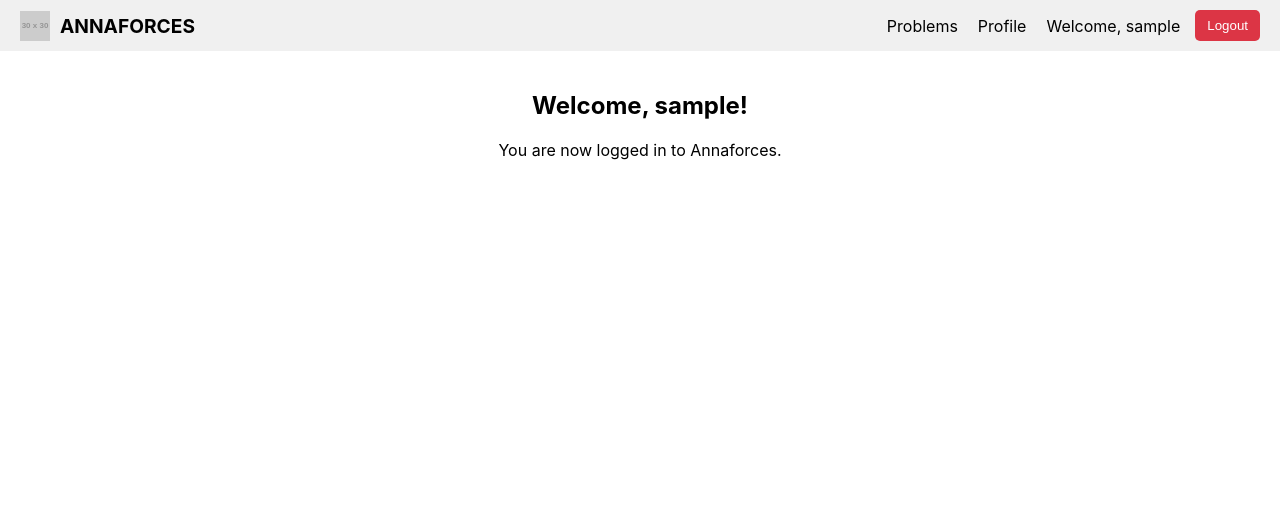
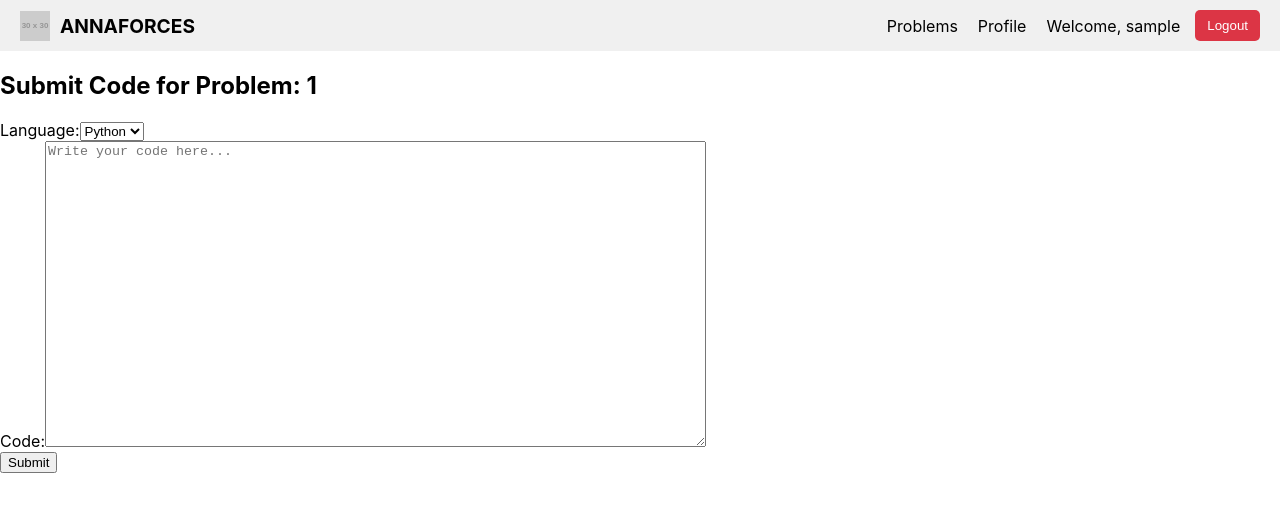
Before and after one commit to lohitpt252003/frontend-for-annaforces, a React (Create React App) app in the folder app/: page /problems/1/submit in a window 1280 px wide. Before the commit this address led to /welcome. Shown: the top 512 px of the page. Built offline with nearby package versions, Linux system fonts and the light colour scheme; sample sign-in values are in the browser's storage.

Commit message:
added page ot submit and updated the readme also

```diff
--- a/app/src/App.js
+++ b/app/src/App.js
@@ -8,6 +8,7 @@ import ProblemDetail from './components/ProblemDetail';
 import Profile from './components/Profile';
 import UserSubmissions from './components/UserSubmissions';
 import SubmissionDetail from './components/SubmissionDetail';
+import CodeSubmission from './components/CodeSubmission';
 import ProtectedRoute from './components/ProtectedRoute';
 
 function App() {
@@ -55,6 +56,7 @@ function App() {
             <Route path="/welcome" element={<WelcomePage userName={userName} />} />
             <Route path="/problems" element={<Problems userId={userId} token={token} />} />
             <Route path="/problems/:problem_id" element={<ProblemDetail userId={userId} token={token} />} />
+            <Route path="/problems/:problemId/submit" element={<CodeSubmission token={token} />} />
             <Route path="/profile" element={<Profile userId={userId} token={token} />} />
             <Route path="/users/:userId/submissions" element={<UserSubmissions token={token} />} />
             <Route path="/submissions/:submissionId" element={<SubmissionDetail token={token} />} />
--- /dev/null
+++ b/app/src/components/CodeSubmission/index.js
@@ -0,0 +1,75 @@
+import React, { useState } from 'react';
+import { useParams, useNavigate } from 'react-router-dom';
+
+function CodeSubmission({ token }) {
+  const { problemId } = useParams();
+  const navigate = useNavigate();
+  const [code, setCode] = useState('');
+  const [language, setLanguage] = useState('python'); // Default language
+  const [message, setMessage] = useState('');
+  const [error, setError] = useState('');
+
+  const handleSubmit = async (e) => {
+    e.preventDefault();
+    setMessage('');
+    setError('');
+
+    try {
+      const response = await fetch(`http://localhost:5000/api/problems/${problemId}/submit`, {
+        method: 'POST',
+        headers: {
+          'Content-Type': 'application/json',
+          'Authorization': `Bearer ${token}`
+        },
+        body: JSON.stringify({ code, language })
+      });
+
+      const data = await response.json();
+
+      if (!response.ok) {
+        throw new Error(data.error || 'Submission failed');
+      }
+
+      setMessage(data.message || 'Submission successful!');
+      // Optionally navigate to submission details or user submissions page
+      if (data.submission_id) {
+        navigate(`/submissions/${data.submission_id}`);
+      }
+    } catch (err) {
+      setError(err.message);
+    }
+  };
+
+  return (
+    <div className="code-submission-container">
+      <h2>Submit Code for Problem: {problemId}</h2>
+      <form onSubmit={handleSubmit}>
+        <div>
+          <label htmlFor="language">Language:</label>
+          <select id="language" value={language} onChange={(e) => setLanguage(e.target.value)}>
+            <option value="python">Python</option>
+            <option value="c">C</option>
+            <option value="cpp">C++</option>
+          </select>
+        </div>
+        <div>
+          <label htmlFor="code">Code:</label>
+          <textarea
+            id="code"
+            value={code}
+            onChange={(e) => setCode(e.target.value)}
+            rows="20"
+            cols="80"
+            placeholder="Write your code here..."
+          ></textarea>
+        </div>
+        <button type="submit">Submit</button>
+      </form>
+
+      {message && <p style={{ color: 'green' }}>{message}</p>}
+      {error && <p style={{ color: 'red' }}>{error}</p>}
+    </div>
+  );
+}
+
+export default CodeSubmission;
--- a/app/src/components/ProblemDetail/index.js
+++ b/app/src/components/ProblemDetail/index.js
@@ -1,5 +1,5 @@
 import React, { useState, useEffect } from 'react';
-import { useParams } from 'react-router-dom';
+import { useParams, Link } from 'react-router-dom';
 
 function ProblemDetail() {
   const { problem_id } = useParams();
@@ -61,6 +61,9 @@ function ProblemDetail() {
       <p><strong>Difficulty:</strong> {problem.meta.difficulty}</p>
       <p><strong>Tags:</strong> {problem.meta.tags.join(', ')}</p>
       <p><strong>Authors:</strong> {problem.meta.authors.join(', ')}</p>
+      <Link to={`/problems/${problem_id}/submit`} style={{ display: 'inline-block', marginTop: '20px', padding: '10px 20px', backgroundColor: '#007bff', color: 'white', textDecoration: 'none', borderRadius: '5px' }}>
+        Submit Code
+      </Link>
       <hr />
       <div dangerouslySetInnerHTML={{ __html: problem.problem_statement }} />
     </div>
```
Also changed, not shown: 1 other file (tests, documents, lock files or other folders).
